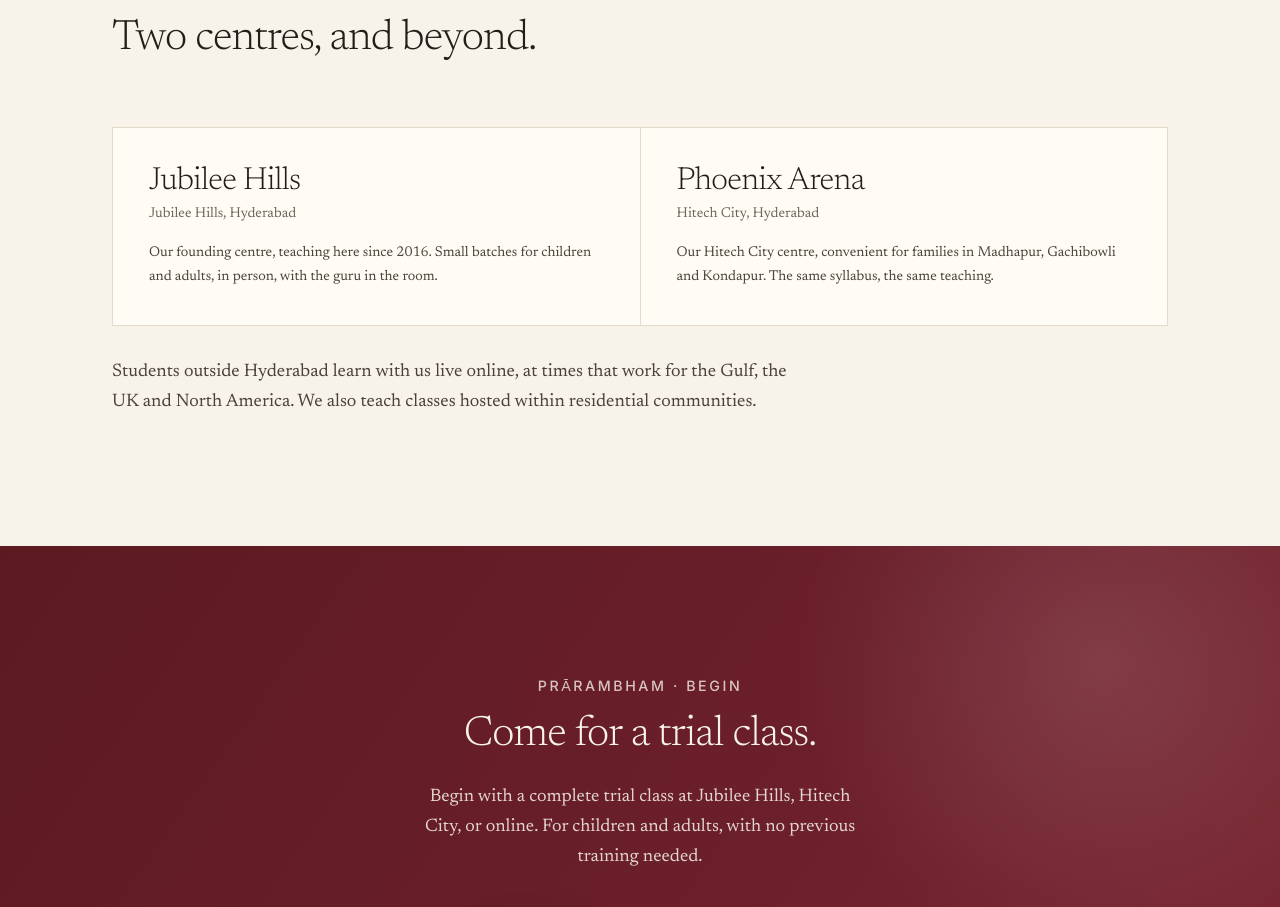
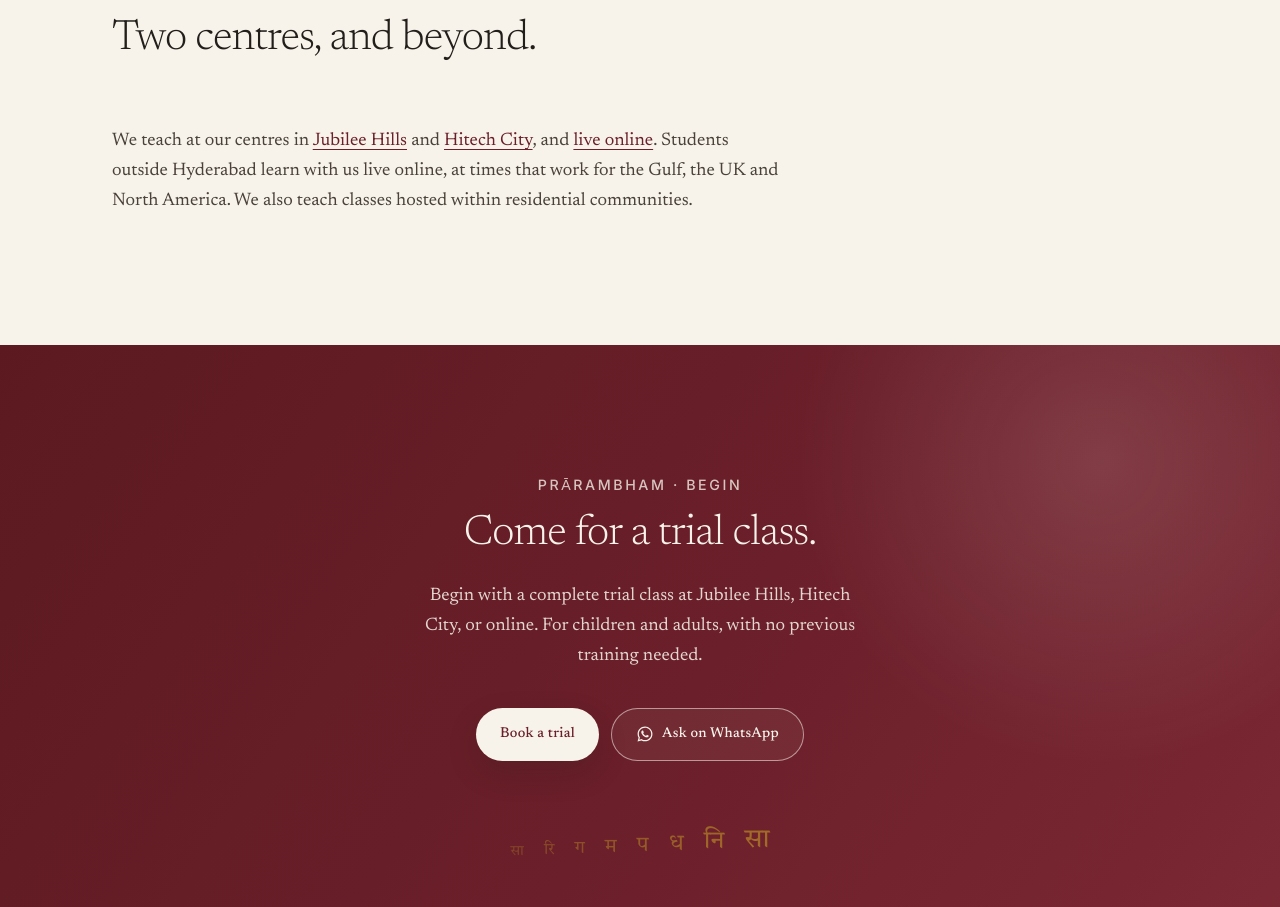
Before and after one commit to himacharan128/theraaga-web, a Next.js app: page /about in a window 1280 px wide. Shown: the part 3680-4587 px from the top of the page. Built offline with nearby package versions, Linux system fonts and the light colour scheme.

Commit message:
Replace /about's repeat of the centre cards with a short linked paragraph
The homepage router already shows both centre cards; /about now points to
them and to online classes instead of re-rendering them.

```diff
--- a/src/app/about/page.tsx
+++ b/src/app/about/page.tsx
@@ -1,11 +1,12 @@
 import type { Metadata } from 'next'
+import Link from 'next/link'
 import { PageHero } from '@/components/layout/PageHero'
 import { Section } from '@/components/layout/Section'
 import { FinalCta } from '@/components/sections/FinalCta'
 import { SwaraDivider } from '@/components/ui/Ornament'
 import { StatementBand, NumberedRail, StickyAside } from '@/components/layout/Editorial'
 import { BreadcrumbSchema } from '@/components/seo/BreadcrumbSchema'
-import { getSite, getCentres, getStory, getVision, getMission } from '@/data/content'
+import { getSite, getStory, getVision, getMission } from '@/data/content'
 
 export const metadata: Metadata = {
   title: 'About: Our Heritage',
@@ -31,11 +32,9 @@ export const metadata: Metadata = {
  */
 export default async function AboutPage() {
   const site = await getSite()
-  const centres = await getCentres()
   const story = await getStory()
   const vision = await getVision()
   const mission = await getMission()
-  const physical = centres.filter((c) => c.slug)
 
   return (
     <>
@@ -110,25 +109,20 @@ export default async function AboutPage() {
       </Section>
 
       <Section id="where" eyebrow="Where we teach" title="Two centres, and beyond.">
-        <ul className="grid gap-px overflow-hidden border border-border bg-border sm:grid-cols-2">
-          {physical.map((c) => (
-            <li key={c.key} className="bg-surface p-7 md:p-9">
-              <h2 className="text-[length:var(--text-step-2)] font-[300]">
-                {c.name}
-              </h2>
-              {c.locality && (
-                <p className="mt-1 font-[var(--font-ui)] text-[length:var(--text-step--1)] text-text-muted">
-                  {c.locality}
-                </p>
-              )}
-              <p className="mt-4 text-[length:var(--text-step--1)] leading-[var(--lh-body)] text-text-secondary">
-                {c.body}
-              </p>
-            </li>
-          ))}
-        </ul>
-        <p className="u-measure mt-8 text-text-secondary">
-          Students outside Hyderabad learn with us live online, at times that
+        <p className="u-measure text-text-secondary">
+          We teach at our centres in{' '}
+          <Link href="/music-classes/jubilee-hills" className="text-accent underline underline-offset-4">
+            Jubilee Hills
+          </Link>{' '}
+          and{' '}
+          <Link href="/music-classes/hitech-city" className="text-accent underline underline-offset-4">
+            Hitech City
+          </Link>
+          , and{' '}
+          <Link href="/online-classes" className="text-accent underline underline-offset-4">
+            live online
+          </Link>
+          . Students outside Hyderabad learn with us live online, at times that
           work for the Gulf, the UK and North America. We also teach classes
           hosted within residential communities.
         </p>
```
